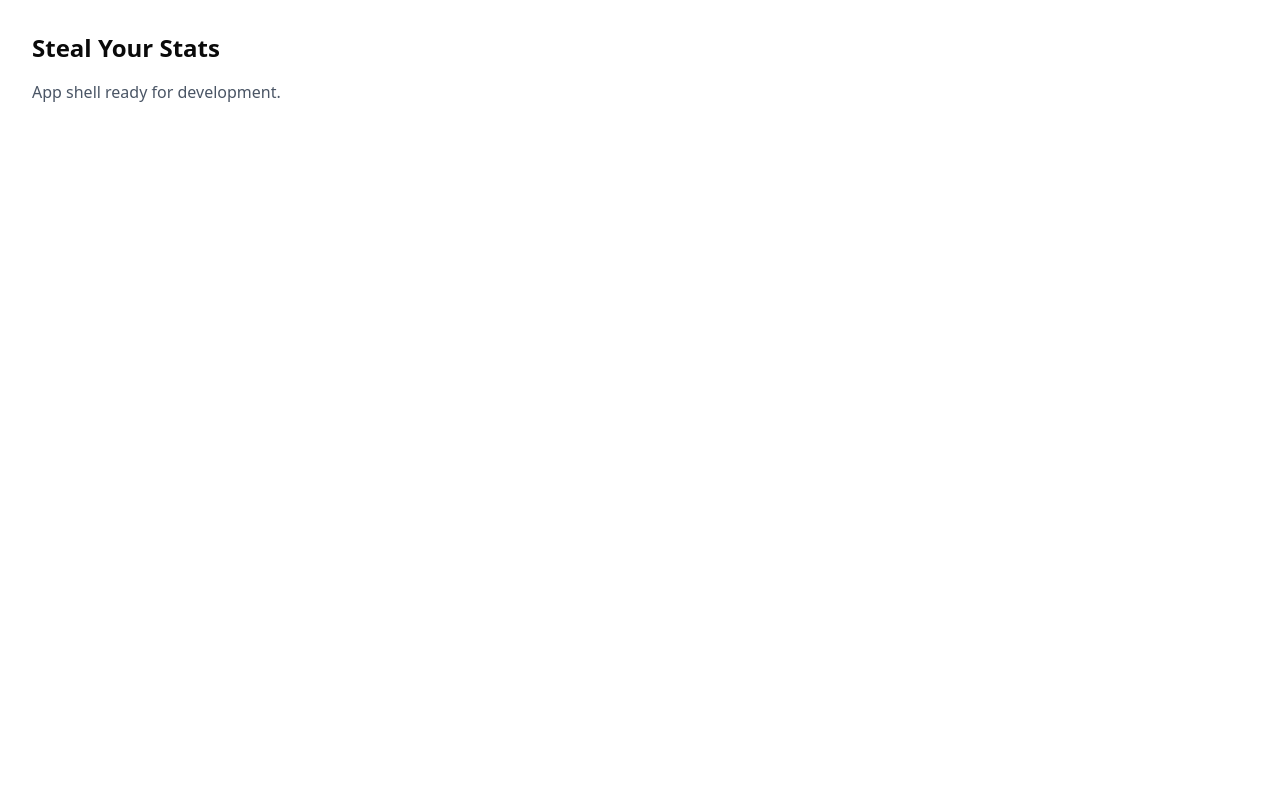
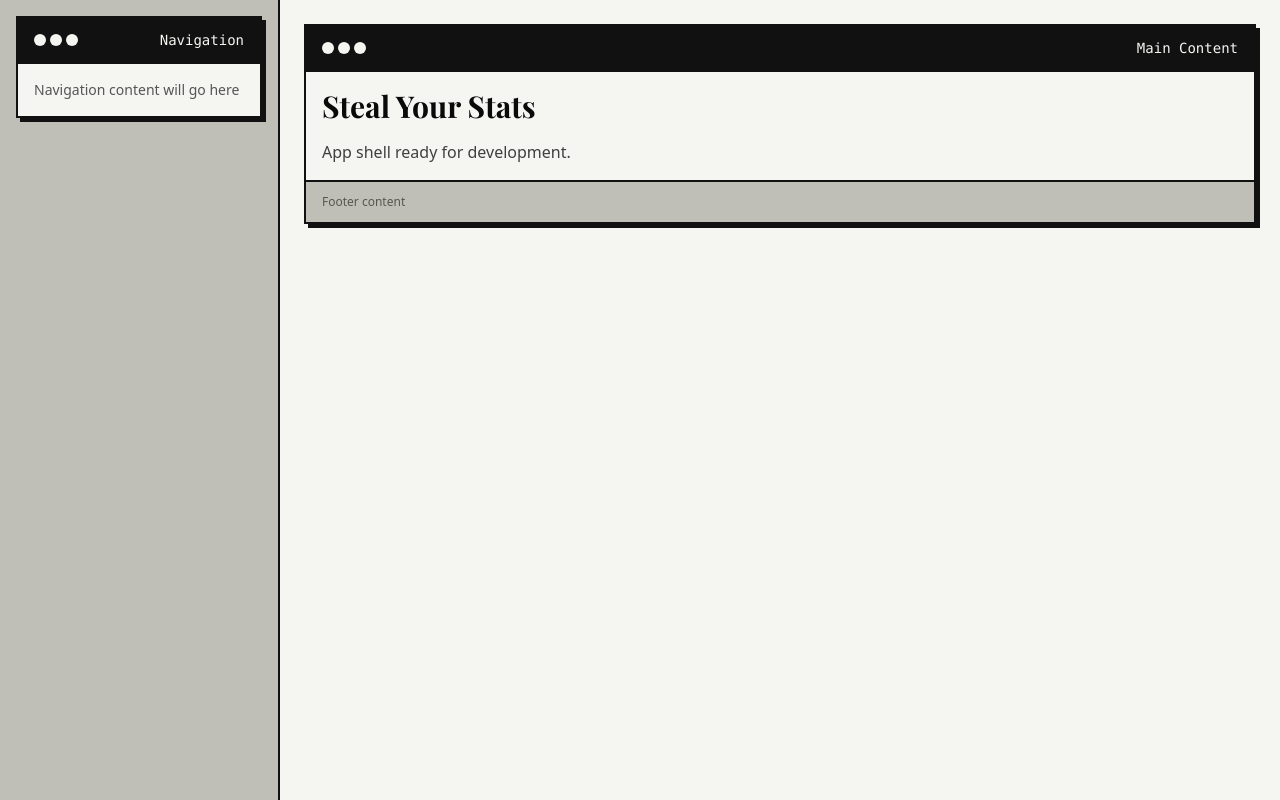
Before and after one commit to nathanhbsimmons/steal-your-stats, a Next.js app: page / in a window 1280 px wide. Built offline with nearby package versions, Linux system fonts and the light colour scheme; a web font is replaced by a local one.

Commit message:
feat: task-3-appshell (generic window components & app shell)

```diff
--- a/app/globals.css
+++ b/app/globals.css
@@ -171,4 +171,9 @@
     opacity: 0.05;
     pointer-events: none;
   }
+
+  /* Window Shadow Utility */
+  .shadow-window {
+    box-shadow: 4px 4px 0px var(--color-ink);
+  }
 }
--- a/app/page.tsx
+++ b/app/page.tsx
@@ -1,8 +1,34 @@
+import { AppShell, AppShellNavigation, AppShellContent } from '@/components/app-shell';
+import { Window, WindowHeader, WindowBody, WindowFooter } from '@/components/ui/window';
+
 export default function Home() {
   return (
-    <div className="min-h-screen p-8">
-      <h1 className="text-2xl font-bold mb-4">Steal Your Stats</h1>
-      <p className="text-gray-600">App shell ready for development.</p>
-    </div>
+    <AppShell>
+      <AppShellNavigation>
+        <Window>
+          <WindowHeader>
+            <span className="font-mono text-sm">Navigation</span>
+          </WindowHeader>
+          <WindowBody>
+            <p className="text-sm text-ink/70">Navigation content will go here</p>
+          </WindowBody>
+        </Window>
+      </AppShellNavigation>
+
+      <AppShellContent>
+        <Window>
+          <WindowHeader>
+            <span className="font-mono text-sm">Main Content</span>
+          </WindowHeader>
+          <WindowBody>
+            <h1 className="font-display text-3xl font-bold mb-4">Steal Your Stats</h1>
+            <p className="text-ink/80">App shell ready for development.</p>
+          </WindowBody>
+          <WindowFooter>
+            <p className="text-xs text-ink/60">Footer content</p>
+          </WindowFooter>
+        </Window>
+      </AppShellContent>
+    </AppShell>
   );
 }
--- /dev/null
+++ b/components/app-shell.tsx
@@ -0,0 +1,54 @@
+import React from 'react';
+import { cn } from '@/lib/utils';
+
+interface AppShellProps {
+  children: React.ReactNode;
+  className?: string;
+}
+
+interface AppShellNavigationProps {
+  children: React.ReactNode;
+  className?: string;
+}
+
+interface AppShellContentProps {
+  children: React.ReactNode;
+  className?: string;
+}
+
+export function AppShell({ children, className }: AppShellProps) {
+  return (
+    <div className={cn('min-h-screen bg-paper', className)}>
+      <div className="grid grid-cols-1 lg:grid-cols-[280px_1fr] min-h-screen">
+        {children}
+      </div>
+    </div>
+  );
+}
+
+export function AppShellNavigation({ children, className }: AppShellNavigationProps) {
+  return (
+    <nav
+      className={cn(
+        'border-r-2 border-ink bg-gray p-4 lg:sticky lg:top-0 lg:h-screen lg:overflow-y-auto',
+        className
+      )}
+      role="navigation"
+      aria-label="Main navigation"
+    >
+      {children}
+    </nav>
+  );
+}
+
+export function AppShellContent({ children, className }: AppShellContentProps) {
+  return (
+    <main
+      className={cn('p-4 lg:p-6', className)}
+      role="main"
+      id="main-content"
+    >
+      {children}
+    </main>
+  );
+}
--- /dev/null
+++ b/components/ui/window.tsx
@@ -0,0 +1,81 @@
+import React from 'react';
+import { cn } from '@/lib/utils';
+
+interface WindowProps {
+  children: React.ReactNode;
+  className?: string;
+}
+
+interface WindowHeaderProps {
+  children: React.ReactNode;
+  className?: string;
+}
+
+interface WindowBodyProps {
+  children: React.ReactNode;
+  className?: string;
+}
+
+interface WindowFooterProps {
+  children: React.ReactNode;
+  className?: string;
+}
+
+export function Window({ children, className }: WindowProps) {
+  return (
+    <div
+      className={cn(
+        'bg-paper border-2 border-ink rounded-radius-xl shadow-window',
+        className
+      )}
+    >
+      {children}
+    </div>
+  );
+}
+
+export function WindowHeader({ children, className }: WindowHeaderProps) {
+  return (
+    <header
+      className={cn(
+        'border-b-2 border-ink bg-ink text-paper px-4 py-3 rounded-t-radius-xl',
+        className
+      )}
+    >
+      <div className="flex items-center justify-between">
+        <div className="flex items-center space-x-2">
+          {/* Stripe pattern for retro chrome look */}
+          <div className="flex space-x-1">
+            <div className="w-3 h-3 bg-paper rounded-sm"></div>
+            <div className="w-3 h-3 bg-paper rounded-sm"></div>
+            <div className="w-3 h-3 bg-paper rounded-sm"></div>
+          </div>
+        </div>
+        <div className="flex items-center space-x-2">
+          {children}
+        </div>
+      </div>
+    </header>
+  );
+}
+
+export function WindowBody({ children, className }: WindowBodyProps) {
+  return (
+    <main className={cn('p-4', className)}>
+      {children}
+    </main>
+  );
+}
+
+export function WindowFooter({ children, className }: WindowFooterProps) {
+  return (
+    <footer
+      className={cn(
+        'border-t-2 border-ink bg-gray px-4 py-3 rounded-b-radius-xl',
+        className
+      )}
+    >
+      {children}
+    </footer>
+  );
+}
```
Also changed, not shown: 2 other files (tests, documents, lock files or other folders).
